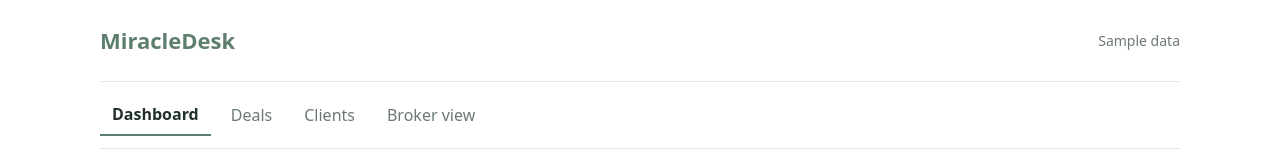
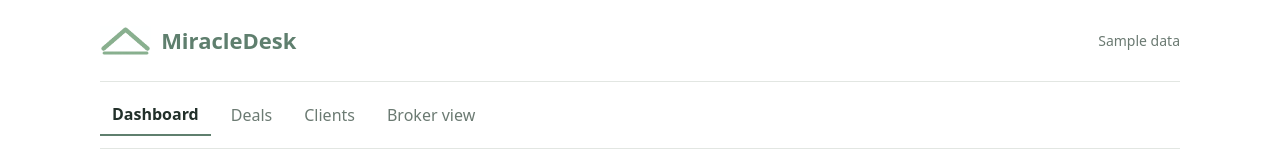
Before and after one commit to premd06/miracledesk, a React (Vite) app in the folder client/: page / in a window 1280 px wide. Shown: the top 160 px of the page. Built offline with nearby package versions, Linux system fonts and the light colour scheme; no server answers.

Commit message:
add logo to header

```diff
--- a/client/src/App.css
+++ b/client/src/App.css
@@ -16,6 +16,17 @@
   font-size: 22px;
   font-weight: 700;
   color: var(--sage);
+}
+
+.brand {
+  display: flex;
+  align-items: center;
+  gap: 10px;
+}
+
+.logo-mark {
+  height: 30px;
+  width: auto;
 }
 
 .top-note {
--- a/client/src/App.jsx
+++ b/client/src/App.jsx
@@ -1,6 +1,7 @@
 import { useState } from 'react'
 import './App.css'
 import DealsTable from './DealsTable'
+import logoMark from './assets/logo-mark.webp'
 
 // sample numbers only, for the shell. the real numbers come
 // once the api is built — these just hold the layout in place.
@@ -19,7 +20,10 @@ function App() {
   return (
     <div className="shell">
       <header className="top">
-        <p className="logo">MiracleDesk</p>
+        <div className="brand">
+          <img className="logo-mark" src={logoMark} alt="" />
+          <p className="logo">MiracleDesk</p>
+        </div>
         <p className="top-note">Sample data</p>
       </header>
 
```
Also changed, not shown: client/src/assets/logo-mark.webp (added).
